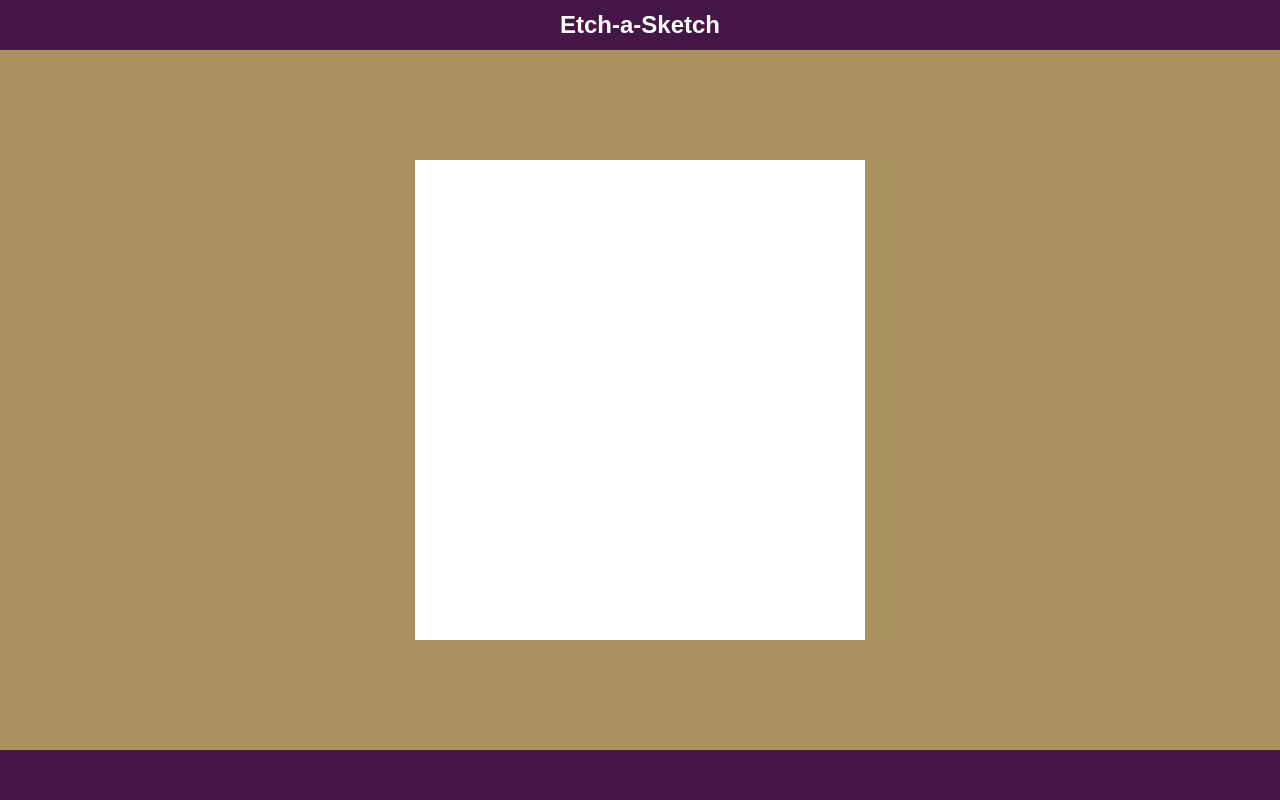
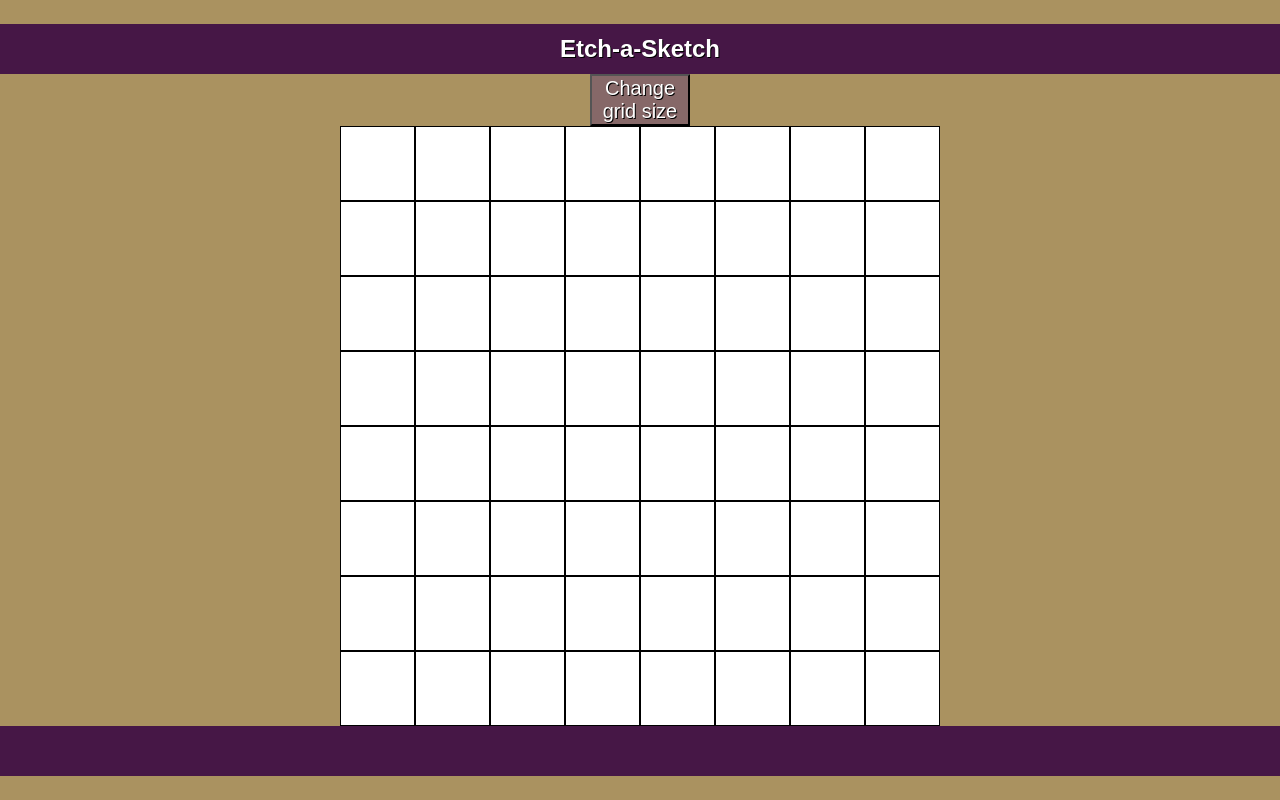
Before and after one commit to Vlad-Dinca/Etch-a-Sketch-TOP, a plain HTML site: page index.html in a window 1280 px wide. Drawn offline with Linux system fonts and the light colour scheme.

Commit message:
Add canvas, further improvements to follow

```diff
--- a/index.html
+++ b/index.html
@@ -11,6 +11,8 @@
 
     <header>Etch-a-Sketch</header>
 
+    <button id="btn">Change grid size</button>
+
     <div id="container">
 
     </div>
--- a/javascript.js
+++ b/javascript.js
@@ -4,10 +4,47 @@
 function createGrid(rows, columns){
   const grid = document.getElementById("container");
   let cell;
-  for (let c = 0; c <= rows * columns; c++){
+  for (let i = 0; i< rows; i++){
+    for(let j = 0; j< columns; j++){
       cell = document.createElement("div");
       grid.appendChild(cell).className = "gridItem";
-  };
+      cell.style.width = (600 / (rows)) + "px";
+      cell.style.height = (600 / (rows)) + "px";
+      // cell.style.width="10 px
+      // ;
+      // cell.style.height="10 px";
+    }
+  }
+  hover();
 };
 
-createGrid(16, 16);
+function hover(){
+    const cells = document.querySelectorAll(".cell");
+
+    cells.forEach((cell) =>{
+        cell.addEventListener("mouseover", () => {
+            cell.style.backgroundColor = "green";
+        });
+    });
+}
+
+function removeGrid() {
+    let cell = document.getElementsByClassName("gridItem");
+    while(cell.length > 0) {
+        cell[0].parentNode.removeChild(cell[0]);
+    }
+}
+
+let gridNumber = 0;
+let gridSize = document.querySelector("button");
+gridSize.addEventListener("click", (event) =>{
+
+  event.preventDefault();
+  if (gridNumber !=0)
+    removeGrid();
+  gridNumber = parseInt(prompt("Add the number of squares you want in the grid per side (maximum 100): "));
+  createGrid(gridNumber, gridNumber);
+
+})
+
+createGrid(8,8);
--- a/style.css
+++ b/style.css
@@ -1,5 +1,6 @@
 html{
   font-family:sans-serif;
+  text-shadow: 1px 1px black;
 }
 
 body {
@@ -12,6 +13,7 @@ body {
   margin:0;
   display:flex;
   flex-direction:column;
+  /* flex:wrap; */
 }
 
 header{
@@ -33,31 +35,47 @@ header{
   display:flex;
   flex-direction:row;
   flex-wrap:wrap;
-  justify-content:center;
+  /* justify-content:center; */
   flex:1;
-  align-content:center;
+  /* align-content:center; */
+  max-width:600px;
+  max-height:600px;
+  overflow:hidden;
+  /* box-sizing:border-box;
+  border-radius:1px;
+  border-style:solid;
+  border-color:black;
+  margin:0; */
+}
+
+/* #container > div:nth-child(16n+1) {
+  width: 100%;
+  border: 0;
+  height: 0;
+} */
+
+.gridItem{
+  display:flex;
+  flex-direction:row;
+  flex-wrap:wrap;
+  /* justify-content:fle;
+  align-items:center;  */
+  /* width:15px;
+  height:15px;  */
+  box-sizing:border-box;
+  background-color:white;
+  border-color:black;
+  border-style:solid;
+  border-width:1px;
+  flex:0 0 auto;
+  margin:0;
+  padding:0;
+  /* flex:Wrap; */
 
 }
 
-#container > div:nth-child(16n+1) {
-  width: 100%;
-  border: 0;
-  height: 0;
-}
-
-.gridItem{
-  display:flex;
-  /* flex-direction:row; */
-  /* flex-wrap:wrap; */
-  /* justify-content:center;
-  align-items:center; */
-  width:30px;
-  height:30px;
-  background-color:white;
-  border-color:white;
-  /* border-style:solid;
-  border-width:1px; */
-
+.gridItem:hover{
+  background-color: greenyellow;
 }
 
 footer{
@@ -72,3 +90,17 @@ footer{
   font-size:24px;
   font-weight:600;
 }
+
+#btn{
+  display:flex;
+  justify-content:center;
+  flex:0;
+  width:100px;
+  font-size:20px;
+  background-color:rgb(134, 104, 104);
+  color:white;
+  border-color:black;
+  border-radius:1px;
+  color:white;
+  text-shadow: 1px 1px black;
+}
```
